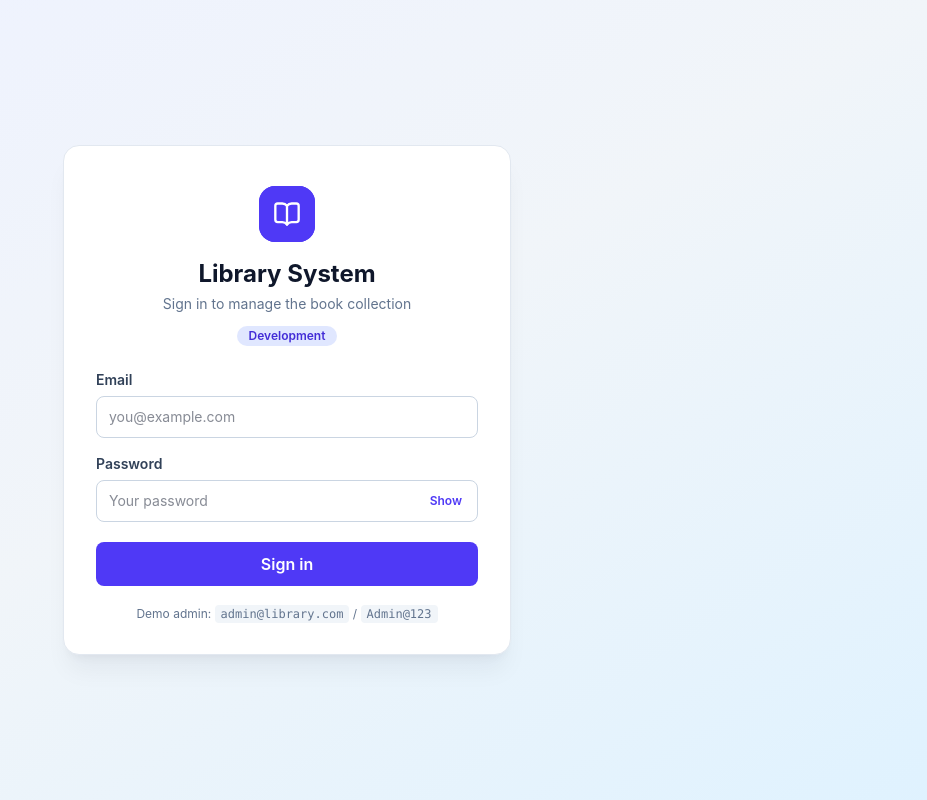
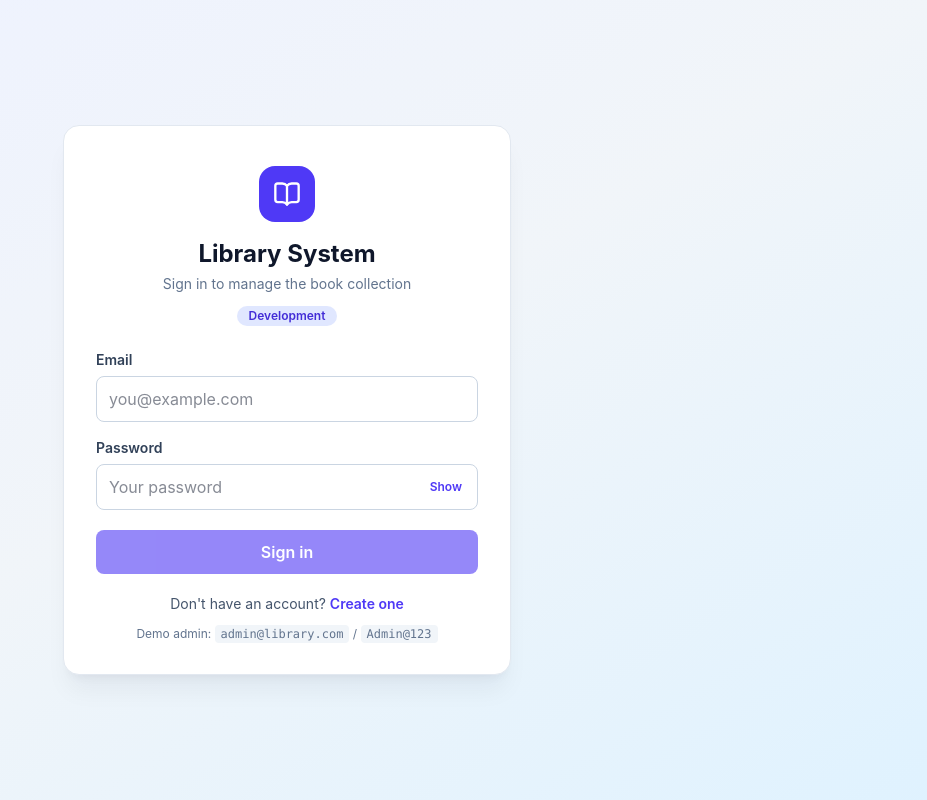
Before and after one commit to zarn-chalamet/library-management, a React app in the folder frontend/: page /login in a window 1280 px wide. Shown: the whole page, without its empty margins (353-1280 px from the left). Built offline with nearby package versions, Linux system fonts and the light colour scheme; the HTML template or start-up script is replaced by a standard one.

Commit message:
feat(frontend): add register mode with real-time validation to the login page

```diff
--- a/frontend/src/pages/Login.jsx
+++ b/frontend/src/pages/Login.jsx
@@ -1,32 +1,114 @@
 import { useState } from 'react';
 import { Navigate, useNavigate } from 'react-router-dom';
+import { BookOpen, Check, Circle } from 'lucide-react';
 import { useAuth } from '../auth/AuthContext';
 import { getErrorMessage } from '../services/api';
-import { BookOpen } from 'lucide-react';
+import { passwordRules, validateLogin, validateRegister } from '../utils/validation';
 
 const ENV_NAME = import.meta.env.VITE_ENV_NAME;
 const isProduction = ENV_NAME === 'Production';
 
+const emptyValues = { username: '', email: '', password: '', confirm: '' };
+
+function inputClass(hasError) {
+  return `w-full rounded-lg border px-3 py-2.5 font-normal text-slate-900 outline-none transition focus:ring-4 ${
+    hasError
+      ? 'border-red-400 focus:border-red-500 focus:ring-red-500/15'
+      : 'border-slate-300 focus:border-indigo-500 focus:ring-indigo-500/15'
+  }`;
+}
+
+function Field({ id, label, error, children }) {
+  return (
+    <div className="flex flex-col gap-1.5">
+      <label htmlFor={id} className="text-sm font-semibold text-slate-700">
+        {label}
+      </label>
+      {children}
+      {error && (
+        <p id={`${id}-error`} className="text-xs font-medium text-red-600">
+          {error}
+        </p>
+      )}
+    </div>
+  );
+}
+
+function PasswordChecklist({ password }) {
+  // All requirements met -> hide the checklist
+  if (passwordRules.every((rule) => rule.test(password))) return null;
+
+  return (
+    <ul className="grid gap-1 rounded-lg bg-slate-50 px-3 py-2.5" aria-label="Password requirements">
+      {passwordRules.map((rule) => {
+        const ok = rule.test(password);
+        return (
+          <li
+            key={rule.id}
+            className={`flex items-center gap-2 text-xs transition-colors ${
+              ok ? 'font-medium text-emerald-600' : 'text-slate-500'
+            }`}
+          >
+            {ok ? <Check size={14} /> : <Circle size={14} />}
+            {rule.label}
+          </li>
+        );
+      })}
+    </ul>
+  );
+}
+
 export default function Login() {
-  const { user, login } = useAuth();
+  const { user, login, register } = useAuth();
   const navigate = useNavigate();
 
-  const [email, setEmail] = useState('');
-  const [password, setPassword] = useState('');
+  const [mode, setMode] = useState('login'); // 'login' | 'register'
+  const [values, setValues] = useState(emptyValues);
+  const [touched, setTouched] = useState({});
   const [showPassword, setShowPassword] = useState(false);
   const [error, setError] = useState('');
   const [loading, setLoading] = useState(false);
 
+  const isRegister = mode === 'register';
+
   // Already logged in -> skip the login page
   if (user) return <Navigate to="/dashboard" replace />;
 
+  const errors = isRegister ? validateRegister(values) : validateLogin(values);
+  const isValid = Object.keys(errors).length === 0;
+  // An error only shows after the user has left the field
+  const fieldError = (name) => (touched[name] ? errors[name] : '');
+
+  const onChange = (name) => (e) => {
+    setValues((v) => ({ ...v, [name]: e.target.value }));
+    setError(''); // clear the server error as soon as the user edits
+  };
+  const onBlur = (name) => () => setTouched((t) => ({ ...t, [name]: true }));
+
+  function switchMode() {
+    setMode(isRegister ? 'login' : 'register');
+    setValues(emptyValues);
+    setTouched({});
+    setError('');
+  }
+
   const handleSubmit = async (e) => {
     e.preventDefault();
+
+    if (!isValid) {
+      // Reveal every error at once
+      setTouched({ username: true, email: true, password: true, confirm: true });
+      return;
+    }
+
     setError('');
     setLoading(true);
-
     try {
-      await login(email, password);
+      if (isRegister) {
+        await register(values.username.trim(), values.email.trim(), values.password);
+      } else {
+        await login(values.email.trim(), values.password);
+      }
       navigate('/dashboard');
     } catch (err) {
       setError(getErrorMessage(err));
@@ -40,52 +122,78 @@ export default function Login() {
       <div className="w-full max-w-md rounded-2xl border border-slate-200 bg-white px-8 pb-8 pt-10 shadow-xl shadow-slate-900/5">
         <div className="text-center">
           <div className="mx-auto mb-4 grid h-14 w-14 place-items-center rounded-2xl bg-indigo-600 text-white">
-            <div className="mx-auto mb-4 grid h-14 w-14 place-items-center rounded-2xl bg-indigo-600 text-white">
-              <BookOpen size={28} />
-            </div>
+            <BookOpen size={28} />
           </div>
 
           <h1 className="text-2xl font-bold text-slate-900">Library System</h1>
-          <p className="mt-1 text-sm text-slate-500">Sign in to manage the book collection</p>
+          <p className="mt-1 text-sm text-slate-500">
+            {isRegister ? 'Create an account to browse the collection' : 'Sign in to manage the book collection'}
+          </p>
 
-          {!isProduction && (
+          {!isProduction && ENV_NAME && (
             <span className="mt-3 inline-block rounded-full bg-indigo-100 px-3 py-0.5 text-xs font-semibold text-indigo-700">
               {ENV_NAME}
             </span>
           )}
         </div>
 
-        <form onSubmit={handleSubmit} className="mt-6 flex flex-col gap-4">
+        <form onSubmit={handleSubmit} noValidate className="mt-6 flex flex-col gap-4">
           {error && (
             <div role="alert" className="rounded-lg border border-red-200 bg-red-50 px-3 py-2 text-sm text-red-600">
               {error}
             </div>
           )}
 
-          <label className="flex flex-col gap-1.5 text-sm font-semibold text-slate-700">
-            Email
+          {isRegister && (
+            <Field id="username" label="Username" error={fieldError('username')}>
+              <input
+                id="username"
+                type="text"
+                value={values.username}
+                onChange={onChange('username')}
+                onBlur={onBlur('username')}
+                placeholder="Your name"
+                autoComplete="username"
+                aria-invalid={Boolean(fieldError('username'))}
+                aria-describedby="username-error"
+                className={inputClass(fieldError('username'))}
+              />
+            </Field>
+          )}
+
+          <Field id="email" label="Email" error={fieldError('email')}>
             <input
+              id="email"
               type="email"
-              value={email}
-              onChange={(e) => setEmail(e.target.value)}
+              value={values.email}
+              onChange={onChange('email')}
+              onBlur={onBlur('email')}
               placeholder="you@example.com"
               autoComplete="email"
-              required
-              className="w-full rounded-lg border border-slate-300 px-3 py-2.5 font-normal text-slate-900 outline-none transition focus:border-indigo-500 focus:ring-4 focus:ring-indigo-500/15"
+              aria-invalid={Boolean(fieldError('email'))}
+              aria-describedby="email-error"
+              className={inputClass(fieldError('email'))}
             />
-          </label>
+          </Field>
 
-          <label className="flex flex-col gap-1.5 text-sm font-semibold text-slate-700">
-            Password
+          <Field
+            id="password"
+            label="Password"
+            // In register mode the checklist explains what is missing, so only show text for an empty field
+            error={isRegister && values.password ? '' : fieldError('password')}
+          >
             <div className="relative">
               <input
+                id="password"
                 type={showPassword ? 'text' : 'password'}
-                value={password}
-                onChange={(e) => setPassword(e.target.value)}
-                placeholder="Your password"
-                autoComplete="current-password"
-                required
-                className="w-full rounded-lg border border-slate-300 py-2.5 pl-3 pr-16 font-normal text-slate-900 outline-none transition focus:border-indigo-500 focus:ring-4 focus:ring-indigo-500/15"
+                value={values.password}
+                onChange={onChange('password')}
+                onBlur={onBlur('password')}
+                placeholder={isRegister ? 'Create a password' : 'Your password'}
+                autoComplete={isRegister ? 'new-password' : 'current-password'}
+                aria-invalid={Boolean(fieldError('password'))}
+                aria-describedby="password-error"
+                className={`${inputClass(fieldError('password'))} pr-16`}
               />
               <button
                 type="button"
@@ -95,22 +203,57 @@ export default function Login() {
                 {showPassword ? 'Hide' : 'Show'}
               </button>
             </div>
-          </label>
+            {isRegister && (touched.password || values.password) && <PasswordChecklist password={values.password} />}
+          </Field>
+
+          {isRegister && (
+            <Field id="confirm" label="Confirm password" error={fieldError('confirm')}>
+              <input
+                id="confirm"
+                type={showPassword ? 'text' : 'password'}
+                value={values.confirm}
+                onChange={onChange('confirm')}
+                onBlur={onBlur('confirm')}
+                placeholder="Repeat your password"
+                autoComplete="new-password"
+                aria-invalid={Boolean(fieldError('confirm'))}
+                aria-describedby="confirm-error"
+                className={inputClass(fieldError('confirm'))}
+              />
+            </Field>
+          )}
 
           <button
             type="submit"
-            disabled={loading}
+            disabled={loading || !isValid}
             className="mt-1 flex w-full items-center justify-center gap-2 rounded-lg bg-indigo-600 px-4 py-2.5 font-semibold text-white transition hover:bg-indigo-700 disabled:cursor-not-allowed disabled:opacity-60"
           >
             {loading && (
               <span className="h-4 w-4 animate-spin rounded-full border-2 border-white/40 border-t-white" aria-hidden="true" />
             )}
-            {loading ? 'Signing in...' : 'Sign in'}
+            {loading
+              ? isRegister
+                ? 'Creating account...'
+                : 'Signing in...'
+              : isRegister
+                ? 'Create account'
+                : 'Sign in'}
           </button>
         </form>
 
-        {!isProduction && (
-          <p className="mt-5 text-center text-xs text-slate-500">
+        <p className="mt-5 text-center text-sm text-slate-600">
+          {isRegister ? 'Already have an account?' : "Don't have an account?"}{' '}
+          <button
+            type="button"
+            onClick={switchMode}
+            className="font-semibold text-indigo-600 hover:text-indigo-800"
+          >
+            {isRegister ? 'Sign in' : 'Create one'}
+          </button>
+        </p>
+
+        {!isProduction && !isRegister && (
+          <p className="mt-3 text-center text-xs text-slate-500">
             Demo admin:{' '}
             <code className="rounded bg-slate-100 px-1.5 py-0.5">admin@library.com</code> /{' '}
             <code className="rounded bg-slate-100 px-1.5 py-0.5">Admin@123</code>
--- a/frontend/src/services/api.js
+++ b/frontend/src/services/api.js
@@ -47,6 +47,10 @@ export const authApi = {
     const response = await apiClient.post('/auth/login', credentials);
     return response.data;
   },
+  register: async (data) => {
+    const response = await apiClient.post('/auth/register', data);
+    return response.data;
+  },
 };
 
 export const bookApi = {
--- /dev/null
+++ b/frontend/src/utils/validation.js
@@ -0,0 +1,35 @@
+export const EMAIL_RE = /^[^\s@]+@[^\s@]+\.[^\s@]+$/;
+
+// Used for the live checklist and the validation below
+export const passwordRules = [
+  { id: 'length', label: 'At least 8 characters', test: (p) => p.length >= 8 },
+  { id: 'number', label: 'Contains a number', test: (p) => /\d/.test(p) },
+  { id: 'special', label: 'Contains a special character', test: (p) => /[^A-Za-z0-9]/.test(p) },
+];
+
+export function validateLogin({ email, password }) {
+  const errors = {};
+  if (!email.trim()) errors.email = 'Email is required.';
+  else if (!EMAIL_RE.test(email.trim())) errors.email = 'Enter a valid email address.';
+  if (!password) errors.password = 'Password is required.';
+  return errors;
+}
+
+export function validateRegister({ username, email, password, confirm }) {
+  const errors = {};
+
+  if (username.trim().length < 3) errors.username = 'Username must be at least 3 characters.';
+
+  if (!email.trim()) errors.email = 'Email is required.';
+  else if (!EMAIL_RE.test(email.trim())) errors.email = 'Enter a valid email address.';
+
+  if (!password) errors.password = 'Password is required.';
+  else if (!passwordRules.every((r) => r.test(password))) {
+    errors.password = 'Password does not meet all the requirements.';
+  }
+
+  if (!confirm) errors.confirm = 'Please confirm your password.';
+  else if (confirm !== password) errors.confirm = 'Passwords do not match.';
+
+  return errors;
+}
```
Also changed, not shown: frontend/src/auth/AuthContext.jsx (+11 -3 lines).
